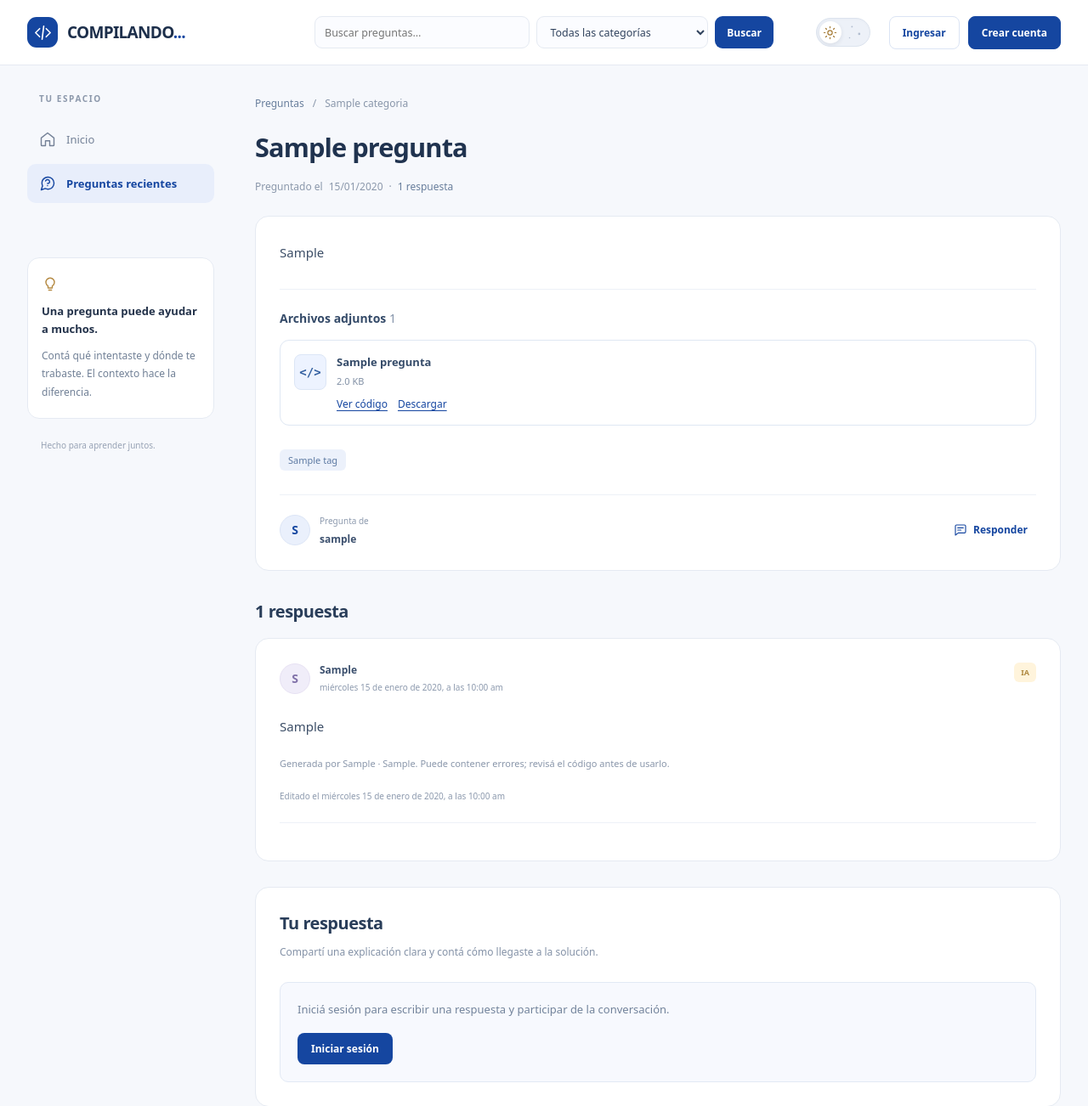
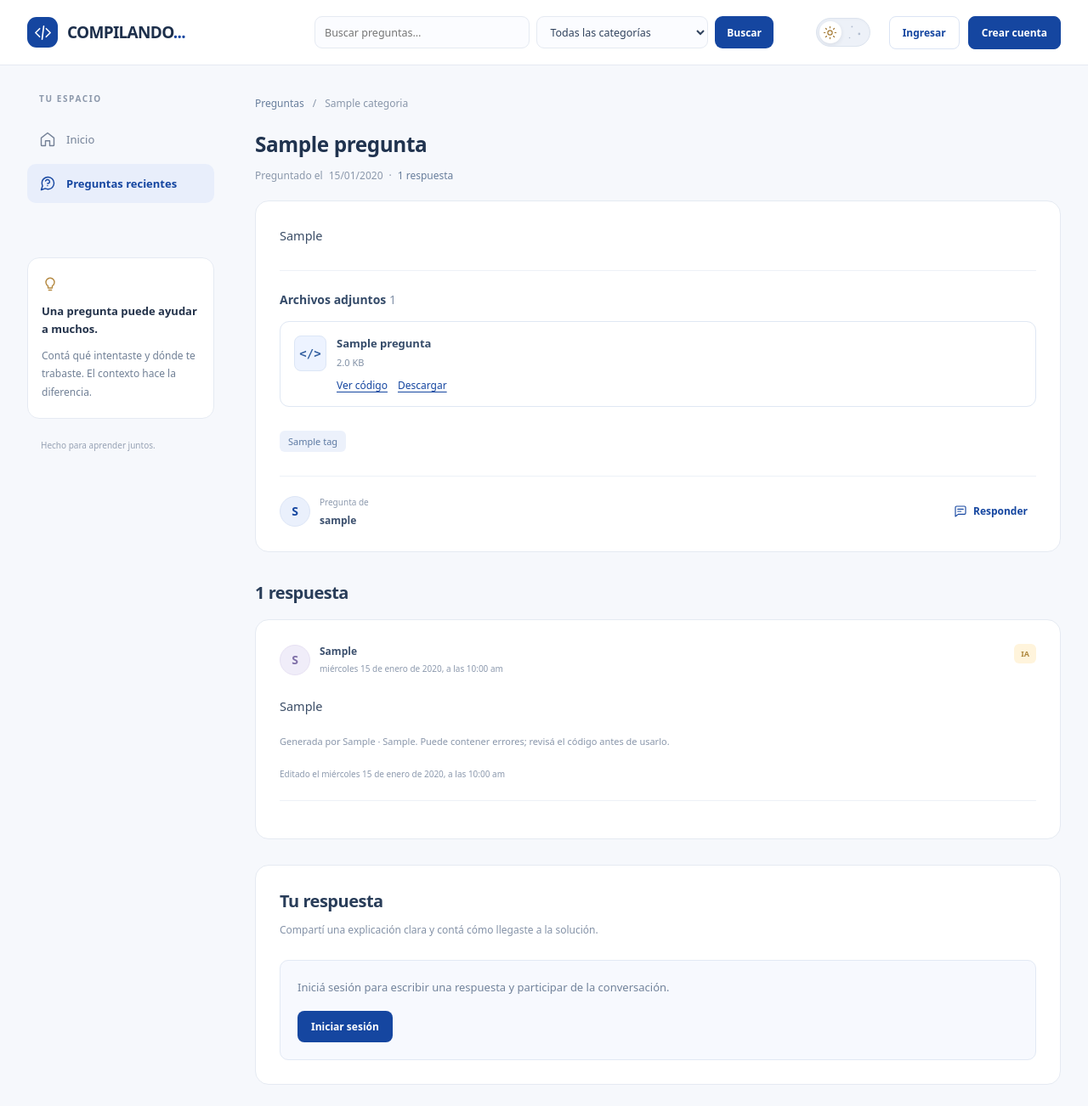
Before and after one commit to FacuArmando/Compilando..., a Flask app: page /questions/1 in a window 1280 px wide. Shown: the top 1302 px of the page at 85% size. After the commit the page ends 1277 px from the top, so only its background shows below. Run offline with Flask 3, Linux system fonts and the light colour scheme; tables that the repository leaves empty hold one stand-in row (values such as "Sample post").

Commit message:
Implementación issue #37, sub-issues #18 y #19

```diff
--- a/compilando/__init__.py
+++ b/compilando/__init__.py
@@ -17,6 +17,7 @@ from compilando.modules import answers as answers
 from compilando.modules import categories as categories
 from compilando.modules import questions as questions
 from compilando.modules import tags as tags
+from compilando.modules.admin.routes import bp as admin_bp
 from compilando.modules.ai.routes import bp as ai_bp
 from compilando.modules.answers.routes import bp as answers_bp
 from compilando.modules.auth.routes import bp as auth_bp
@@ -25,7 +26,6 @@ from compilando.modules.auth.sessions import init_app as init_auth
 from compilando.modules.questions.attachments import init_app as init_attachments
 from compilando.modules.questions.routes import bp as questions_bp
 from compilando.modules.system.routes import bp as system_bp
-from compilando.modules.admin.routes import bp as admin_bp
 
 
 def create_app(test_config: Mapping[str, Any] | None = None) -> Flask:
--- a/compilando/modules/auth/models.py
+++ b/compilando/modules/auth/models.py
@@ -17,11 +17,7 @@ class Usuario(db.Model):
     username: Mapped[str] = mapped_column(String(80), unique=True, nullable=False)
     email: Mapped[str] = mapped_column(String(254), unique=True, nullable=False)
     password_hash: Mapped[str] = mapped_column(Text, nullable=False)
-    es_admin: Mapped[bool] = mapped_column(
-        Boolean,
-        nullable=False,
-        default=False
-    )
+    es_admin: Mapped[bool] = mapped_column(Boolean, nullable=False, default=False)
 
 
 class Sesion(db.Model):
--- a/compilando/modules/auth/sessions.py
+++ b/compilando/modules/auth/sessions.py
@@ -25,6 +25,7 @@ def requiere_sesion(vista):
 
     return vista_protegida
 
+
 def requiere_admin(vista):
     """Permitir la vista únicamente a usuarios administradores."""
 
@@ -41,6 +42,7 @@ def requiere_admin(vista):
         return vista(*args, **kwargs)
 
     return vista_protegida
+
 
 def ahora_utc() -> datetime:
     """Usar UTC sin zona en la base para mantener compatibilidad con SQLite."""
--- a/compilando/modules/categories/models.py
+++ b/compilando/modules/categories/models.py
@@ -1,4 +1,3 @@
-from sqlalchemy import String, Text
 from sqlalchemy.orm import Mapped, mapped_column
 
 from compilando.extensions import db
--- a/compilando/static/css/answers.css
+++ b/compilando/static/css/answers.css
@@ -4,12 +4,36 @@
 .question-breadcrumb { display: flex; flex-wrap: wrap; gap: 10px; align-items: center; margin: 4px 0 24px; color: var(--theme-subtle, #8996aa); font-size: 12px; }
 .question-breadcrumb a { color: var(--theme-accent, #687e9c); }
 .question-breadcrumb a:hover { color: var(--theme-accent, #1546a0); text-decoration: underline; }
-.question-detail-heading { margin-bottom: 24px; }
-.question-detail-heading h1 { margin: 0; color: var(--theme-heading, #20334f); font-size: clamp(26px, 2.4vw, 34px); font-weight: 650; line-height: 1.3; letter-spacing: -0.9px; text-align: left; overflow-wrap: anywhere; }
-.question-detail-heading > p { display: flex; flex-wrap: wrap; gap: 7px; margin: 16px 0 0; color: var(--theme-subtle, #8b98ab); font-size: 12px; line-height: 1.7; }
+.question-detail-heading { margin-bottom: 20px; }
+.question-detail-heading h1 {
+  margin: 0;
+  color: var(--theme-heading, #20334f);
+  font-size: clamp(21px, 1.9vw, 25px);
+  font-weight: 600;
+  line-height: 1.35;
+  letter-spacing: -0.4px;
+  text-align: left;
+  overflow-wrap: anywhere;
+}
+.question-detail-heading > p {
+  display: flex;
+  flex-wrap: wrap;
+  gap: 7px;
+  margin: 10px 0 0;
+  color: var(--theme-subtle, #8b98ab);
+  font-size: 12px;
+  line-height: 1.6;
+}
 .question-detail-heading > p a { color: var(--theme-accent, #687e9c); }
 .question-detail-card, .answer-card, .question-your-answer { padding: 28px; border: 1px solid var(--theme-border, #e5eaf2); border-radius: 16px; background: var(--theme-surface, #fff); }
-.question-full-body, .answer-full-body { color: var(--theme-text, #3c4e67); font-size: 15px; line-height: 1.9; white-space: pre-wrap; overflow-wrap: anywhere; }
+.question-full-body, .answer-full-body {
+  max-width: 72ch;
+  color: var(--theme-text, #3c4e67);
+  font-size: 14.5px;
+  line-height: 1.7;
+  white-space: pre-line;
+  overflow-wrap: anywhere;
+}
 .question-detail-tags { display: flex; flex-wrap: wrap; gap: 8px; margin-top: 28px; }
 .question-detail-tags span { padding: 5px 10px; border-radius: 6px; background: var(--theme-tint, #ecf1fb); color: var(--theme-accent, #5c79a2); font-size: 11px; overflow-wrap: anywhere; }
 .question-detail-footer { display: flex; flex-wrap: wrap; align-items: center; justify-content: space-between; gap: 20px; margin-top: 28px; padding-top: 22px; border-top: 1px solid var(--theme-border-soft, #edf1f7); }
@@ -135,7 +159,7 @@
 }
 @media (max-width: 720px) {
   .question-breadcrumb { margin-bottom: 20px; font-size: 11px; }
-  .question-detail-heading h1 { font-size: 26px; }
+  .question-detail-heading h1 { font-size: 20px; }
   .question-detail-heading > p { font-size: 10px; }
   .question-detail-card, .answer-card, .question-your-answer { padding: 22px 20px; }
   .question-full-body, .answer-full-body { font-size: 14px; }
```
Also changed, not shown: compilando/modules/admin/routes.py (+5 -9 lines), compilando/modules/auth/routes.py (+6 -7 lines), migrations/versions/ae52e4f97632_agregar_rol_administrador_a_usuarios.py (+8 -13 lines), compilando/modules/admin/__init__.py (line endings or trailing spaces).
